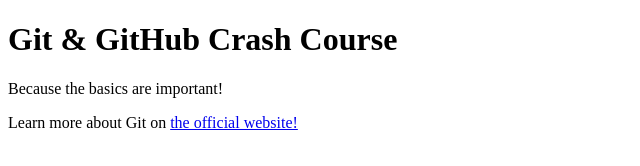
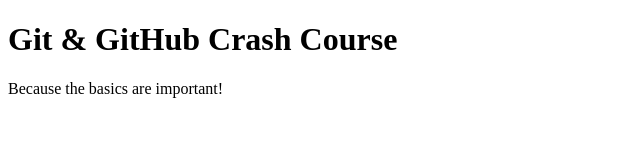
Before and after one commit to soltanagha/git-course-demo, a plain HTML site: page index.html in a window 1280 px wide. Shown: the whole page, without its empty margins (0-640 px from the left). Drawn offline with Linux system fonts and the light colour scheme.

Commit message:
Revert "added link to Git docs"
This reverts commit 0362c880587e933757d074e11ed0e30934e50be4.

Reverting: added link to Git docs

```diff
--- a/index.html
+++ b/index.html
@@ -9,6 +9,5 @@
   <body>
     <h1>Git & GitHub Crash Course</h1>
     <p>Because the basics are important!</p>
-    <p>Learn more about Git on <a href="https://git-scm.com/book/en/v2">the official website!</a></p>
   </body>
 </html>
```
